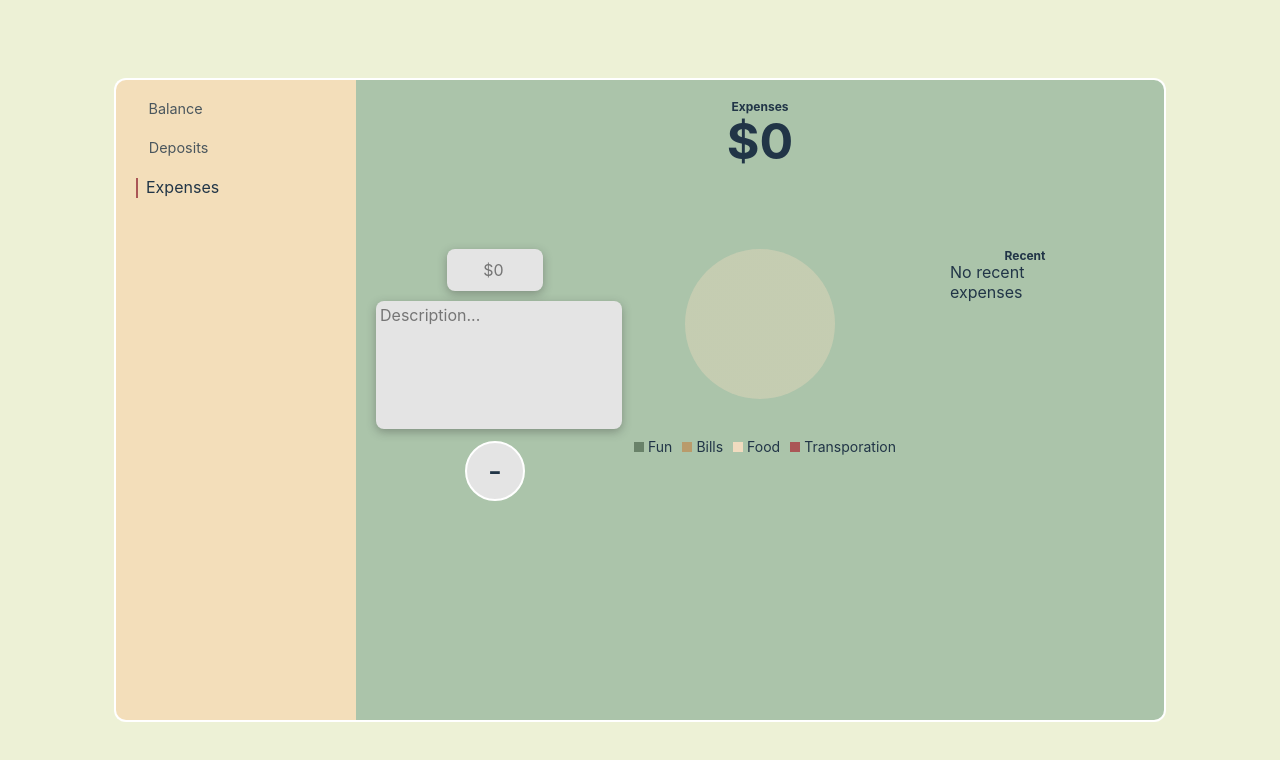
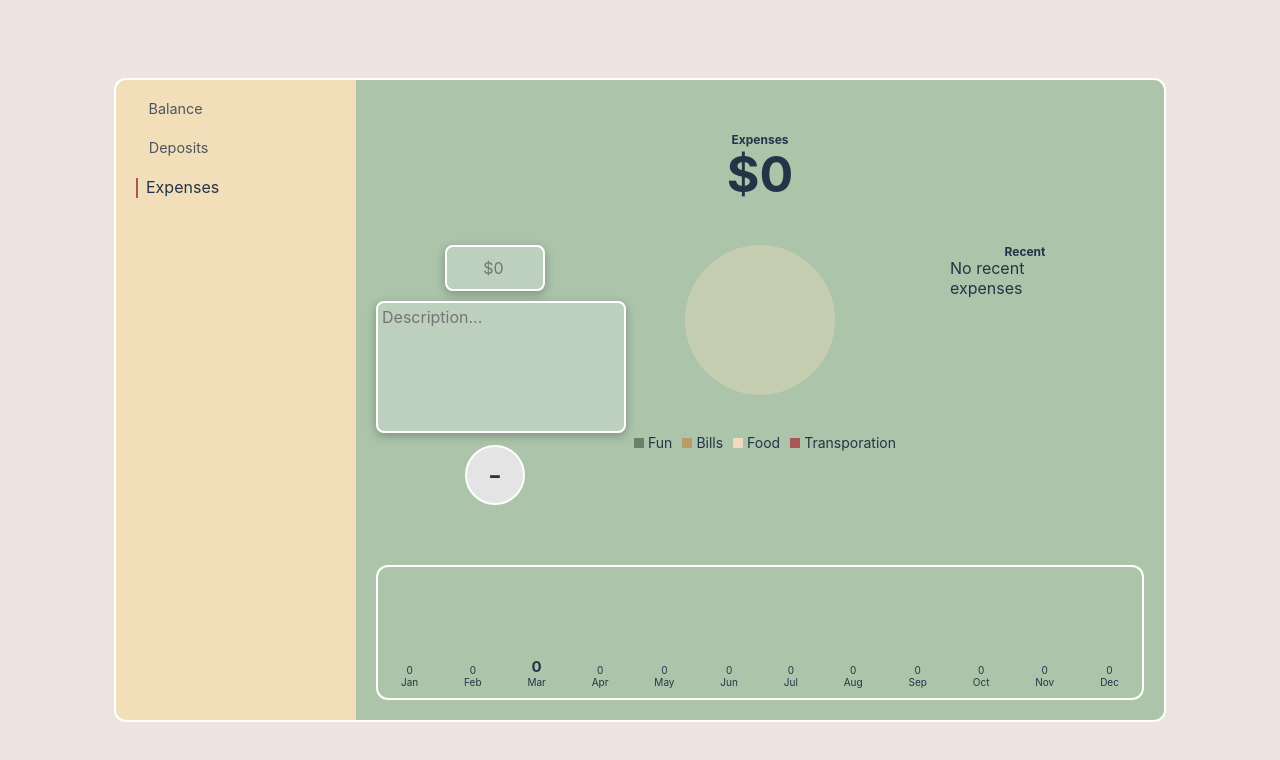
Before and after one commit to Jake-Zaruba/weekly-challenge-1, a React (Vite) app: page /expenses in a window 1280 px wide. Shown: the top 760 px of the page. Built offline with nearby package versions, Linux system fonts and the light colour scheme.

Commit message:
Added CSS and starter logic for bar chart

```diff
--- a/src/App.jsx
+++ b/src/App.jsx
@@ -6,12 +6,14 @@ import Balance from "./components/Balance";
 import Layout from "./Layout";
 
 function App() {
+  //DEPOSIT STATE
   const [deposit, setDeposit] = useState("");
   const [deposits, setDeposits] = useState([]);
+  const [depositDescription, setDepositDescription] = useState("");
+  //EXPENSE STATE
   const [expense, setExpense] = useState("");
   const [expenses, setExpenses] = useState([]);
   const [total, setTotal] = useState(0);
-  const [depositDescription, setDepositDescription] = useState("");
   const [expenseDescription, setExpenseDescription] = useState("");
   const [category, setCategory] = useState("");
   const [categories, setCategories] = useState([]);
@@ -26,7 +28,21 @@ function App() {
     foodPercentage: 0,
     transportationPercentage: 0,
   });
-
+  const [monthExpSum, setMonthExpSum] = useState({
+    jan: 0,
+    feb: 0,
+    mar: 0,
+    apr: 0,
+    may: 0,
+    jun: 0,
+    jul: 0,
+    aug: 0,
+    sep: 0,
+    oct: 0,
+    nov: 0,
+    dec: 0,
+  });
+  // const [marExpSum, setMarExpSum] = useState(0);
   //ADD DEPOSITS
 
   function addDeposit() {
@@ -35,15 +51,31 @@ function App() {
     } else if (!depositDescription) {
       return alert("Add a description");
     }
+    const date = new Date().toLocaleDateString("en-us", {
+      weekday: "long",
+      year: "numeric",
+      month: "short",
+      day: "numeric",
+    });
     const depositInfo = {
       id: Math.floor(Math.random() * 10000),
       amount: deposit,
       description: depositDescription,
+      date: date,
     };
     setDeposits((prev) => [...prev, depositInfo]);
     getTotal();
+    console.log(deposits);
     setDepositDescription("");
     setDeposit("");
+    // const test = expenses.filter((item) => {
+    //   if (item.date.split(" ")[1] === "Mar") {
+    //     return item.amount;
+    //   } else {
+    //     return "oops";
+    //   }
+    // });
+    console.log(expenses[0].date.split(" ")[1]);
   }
 
   //ADD EXPENSES
@@ -54,10 +86,17 @@ function App() {
     } else if (!expenseDescription) {
       return alert("Add a description");
     }
+    const date = new Date().toLocaleDateString("en-us", {
+      weekday: "long",
+      year: "numeric",
+      month: "short",
+      day: "numeric",
+    });
     const expenseInfo = {
       id: Math.floor(Math.random() * 10000),
       amount: expense,
       description: expenseDescription,
+      date: date,
       category: category,
     };
     setExpenses((prev) => [...prev, expenseInfo]);
@@ -65,6 +104,70 @@ function App() {
     setBtnClicked(true);
     setExpenseDescription("");
     setExpense("");
+    expenses.filter((item) => {
+      if (
+        item.date.split(" ")[1] === "Jan" &&
+        item.id === expenses[expenses.length - 1].id
+      ) {
+        setMonthExpSum({ ...monthExpSum, jan: prev.jan + item.amount });
+      } else if (
+        item.date.split(" ")[1] === "Feb" &&
+        item.id === expenses[expenses.length - 1].id
+      ) {
+        setMonthExpSum({ ...monthExpSum, feb: monthExpSum.feb + item.amount });
+      } else if (
+        item.date.split(" ")[1] === "Mar" &&
+        item.id === expenses[expenses.length - 1].id
+      ) {
+        setMonthExpSum({ ...monthExpSum, mar: monthExpSum.mar + item.amount });
+      } else if (
+        item.date.split(" ")[1] === "Apr" &&
+        item.id === expenses[expenses.length - 1].id
+      ) {
+        setMonthExpSum({ ...monthExpSum, apr: monthExpSum.apr + item.amount });
+      } else if (
+        item.date.split(" ")[1] === "May" &&
+        item.id === expenses[expenses.length - 1].id
+      ) {
+        setMonthExpSum({ ...monthExpSum, may: monthExpSum.may + item.amount });
+      } else if (
+        item.date.split(" ")[1] === "Jun" &&
+        item.id === expenses[expenses.length - 1].id
+      ) {
+        setMonthExpSum({ ...monthExpSum, jun: monthExpSum.jun + item.amount });
+      } else if (
+        item.date.split(" ")[1] === "Jul" &&
+        item.id === expenses[expenses.length - 1].id
+      ) {
+        setMonthExpSum({ ...monthExpSum, jul: monthExpSum.jul + item.amount });
+      } else if (
+        item.date.split(" ")[1] === "Aug" &&
+        item.id === expenses[expenses.length - 1].id
+      ) {
+        setMonthExpSum({ ...monthExpSum, aug: monthExpSum.aug + item.amount });
+      } else if (
+        item.date.split(" ")[1] === "Sep" &&
+        item.id === expenses[expenses.length - 1].id
+      ) {
+        setMonthExpSum({ ...monthExpSum, sep: monthExpSum.sep + item.amount });
+      } else if (
+        item.date.split(" ")[1] === "Oct" &&
+        item.id === expenses[expenses.length - 1].id
+      ) {
+        setMonthExpSum({ ...monthExpSum, oct: monthExpSum.oct + item.amount });
+      } else if (
+        item.date.split(" ")[1] === "Nov" &&
+        item.id === expenses[expenses.length - 1].id
+      ) {
+        setMonthExpSum({ ...monthExpSum, nov: monthExpSum.nov + item.amount });
+      } else if (
+        item.date.split(" ")[1] === "Dec" &&
+        item.id === expenses[expenses.length - 1].id
+      ) {
+        setMonthExpSum({ ...monthExpSum, dec: monthExpSum.dec + item.amount });
+      }
+    });
+    console.log(monthExpSum.mar);
   }
 
   //GET TOTAL BALANCES
@@ -142,6 +245,9 @@ function App() {
       ),
     };
     setPercentage((prev) => ({ ...(prev = newObj) }));
+    const newDateObj = {
+      jan: getPercentage(),
+    };
   }
 
   useEffect(() => {
@@ -212,6 +318,7 @@ function App() {
                 billsPercentage={percentage.billsPercentage}
                 foodPercentage={percentage.foodPercentage}
                 transportationPercentage={percentage.transportationPercentage}
+                {...monthExpSum}
               />
             }
           />
--- a/src/components/Deposits.jsx
+++ b/src/components/Deposits.jsx
@@ -26,7 +26,7 @@ export default function Deposits({
             className="text-input"
             value={description}
             onChange={(e) => {
-              console.log(description);
+              // console.log(description);
               setDescription(e.target.value);
             }}
             type="text"
--- a/src/components/NewExpense.jsx
+++ b/src/components/NewExpense.jsx
@@ -1,5 +1,6 @@
 import React from "react";
 import PieChart from "./PieChart";
+import { useState } from "react";
 
 export default function NewExpense({
   expense,
@@ -19,6 +20,18 @@ export default function NewExpense({
   foodPercentage,
   transportationPercentage,
   btnClicked,
+  jan,
+  feb,
+  mar,
+  apr,
+  may,
+  jun,
+  jul,
+  aug,
+  sep,
+  oct,
+  nov,
+  dec,
 }) {
   const categoryAlert = () => {
     alert("Please select a category");
@@ -144,6 +157,56 @@ export default function NewExpense({
             )}
           </div>
         </div>
+        <div className="bar-graph-container">
+          <div className="month-container">
+            <div className="jan-bar">{jan}</div>
+            <span>Jan</span>
+          </div>
+          <div className="month-container">
+            <div className="feb-bar">{feb}</div>
+            <span>Feb</span>
+          </div>
+          <div className="month-container">
+            <h2 className="mar-bar">{mar}</h2>
+            <span>Mar</span>
+          </div>
+          <div className="month-container">
+            <div className="apr-bar">{apr}</div>
+            <span>Apr</span>
+          </div>
+          <div className="month-container">
+            <div className="may-bar">{may}</div>
+            <span>May</span>
+          </div>
+          <div className="month-container">
+            <div className="jun-bar">{jun}</div>
+            <span>Jun</span>
+          </div>
+          <div className="month-container">
+            <div className="jul-bar">{jul}</div>
+            <span>Jul</span>
+          </div>
+          <div className="month-container">
+            <div className="aug-bar">{aug}</div>
+            <span>Aug</span>
+          </div>
+          <div className="month-container">
+            <div className="sep-bar">{sep}</div>
+            <span>Sep</span>
+          </div>
+          <div className="month-container">
+            <div className="oct-bar">{oct}</div>
+            <span>Oct</span>
+          </div>
+          <div className="month-container">
+            <div className="nov-bar">{nov}</div>
+            <span>Nov</span>
+          </div>
+          <div className="month-container">
+            <div className="dec-bar">{dec}</div>
+            <span>Dec</span>
+          </div>
+        </div>
       </div>
     </>
   );
--- a/src/index.css
+++ b/src/index.css
@@ -82,14 +82,15 @@ ion-icon {
   border-bottom-right-radius: 1.2rem;
   border: 2px solid white;
   border-left: none;
-  background-color: #9dc08b;
+  background-color: #abc4aa;
   /* box-shadow: 0px 3px 10px #3333335b; */
+  /* 9dc08b */
 }
 
 body {
   display: flex;
   align-items: center;
-  background-color: #edf1d6;
+  background-color: #ede4e0;
   min-height: 100vh;
 }
 
@@ -154,6 +155,9 @@ h4 {
 
 .deposits-container,
 .new-expense-container {
+  display: grid;
+  grid-template-columns: repeat(3, 1fr);
+  grid-template-rows: repeat(3, 1fr);
   flex-grow: 0;
   gap: 1rem;
   flex-grow: 1;
@@ -166,18 +170,6 @@ h4 {
   border-left: none;
   background-color: #abc4aa;
   /* box-shadow: 0px 3px 10px #3333335b; */
-}
-
-.deposits-container {
-  display: flex;
-  align-items: center;
-  justify-content: space-around;
-}
-
-.new-expense-container {
-  display: grid;
-  grid-template-columns: repeat(3, 1fr);
-  grid-template-rows: repeat(3, 1fr);
 }
 
 .add-expense-container {
@@ -307,8 +299,9 @@ textarea {
   resize: none;
   border-radius: 8px;
   border: none;
+  border: 2px solid white;
   box-shadow: 0px 3px 10px #3333335b;
-  background-color: #e4e4e4;
+  background-color: #e4e4e44f;
 }
 
 .value-input {
@@ -328,6 +321,7 @@ textarea {
 .total {
   grid-column: 1 span / 3;
   grid-row: 1;
+  align-self: center;
 }
 
 .total-expenses,
@@ -339,7 +333,7 @@ textarea {
   width: 12rem;
   height: 6rem;
   border-radius: 12px;
-  box-shadow: 0px 3px 10px #3333335b;
+  box-shadow: 0px 4px 4px #7878785b;
   /* justify-self: flex-start; */
 }
 
@@ -498,3 +492,18 @@ textarea {
   grid-column: 2;
   grid-row: 2;
 }
+
+.bar-graph-container {
+  display: flex;
+  align-items: flex-end;
+  justify-content: space-around;
+  grid-column: span 3;
+  grid-row: 3;
+  border: 2px solid white;
+  border-radius: 12px;
+  /* border-bottom-left-radius: 0%; */
+}
+
+.month-container {
+  margin-bottom: 1rem;
+}
```
